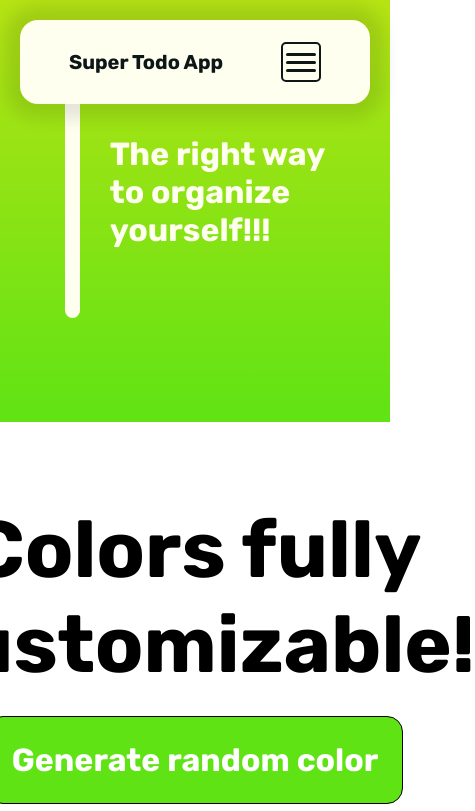
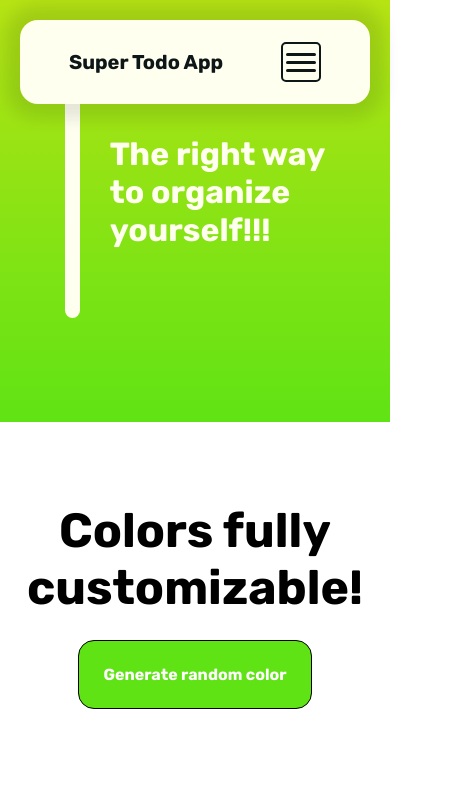
Before and after one commit to luanAfons0/Super-Todo-App, a Next.js app in the folder front-end/: page / in a window 390 px wide. Shown: the top 811 px of the page, 475 px wide, since content can reach past the window. Built offline with nearby package versions, Linux system fonts and the light colour scheme.

Commit message:
update: responsive fonts in postitdemonstration and button

```diff
--- a/front-end/components/Button/styles.module.css
+++ b/front-end/components/Button/styles.module.css
@@ -10,4 +10,8 @@
 
 .button p {
   font-size: 2rem;
+
+  @media (max-width: 500px) {
+    font-size: 1rem;
+  }
 }
--- a/front-end/components/PostItDemonstration/styles.module.css
+++ b/front-end/components/PostItDemonstration/styles.module.css
@@ -13,6 +13,14 @@
 
 .container h2 {
   font-size: 5rem;
+
+  @media (max-width: 700px) {
+    font-size: 4rem;
+  }
+
+  @media (max-width: 500px) {
+    font-size: 3rem;
+  }
 }
 
 .PostIt {
```
